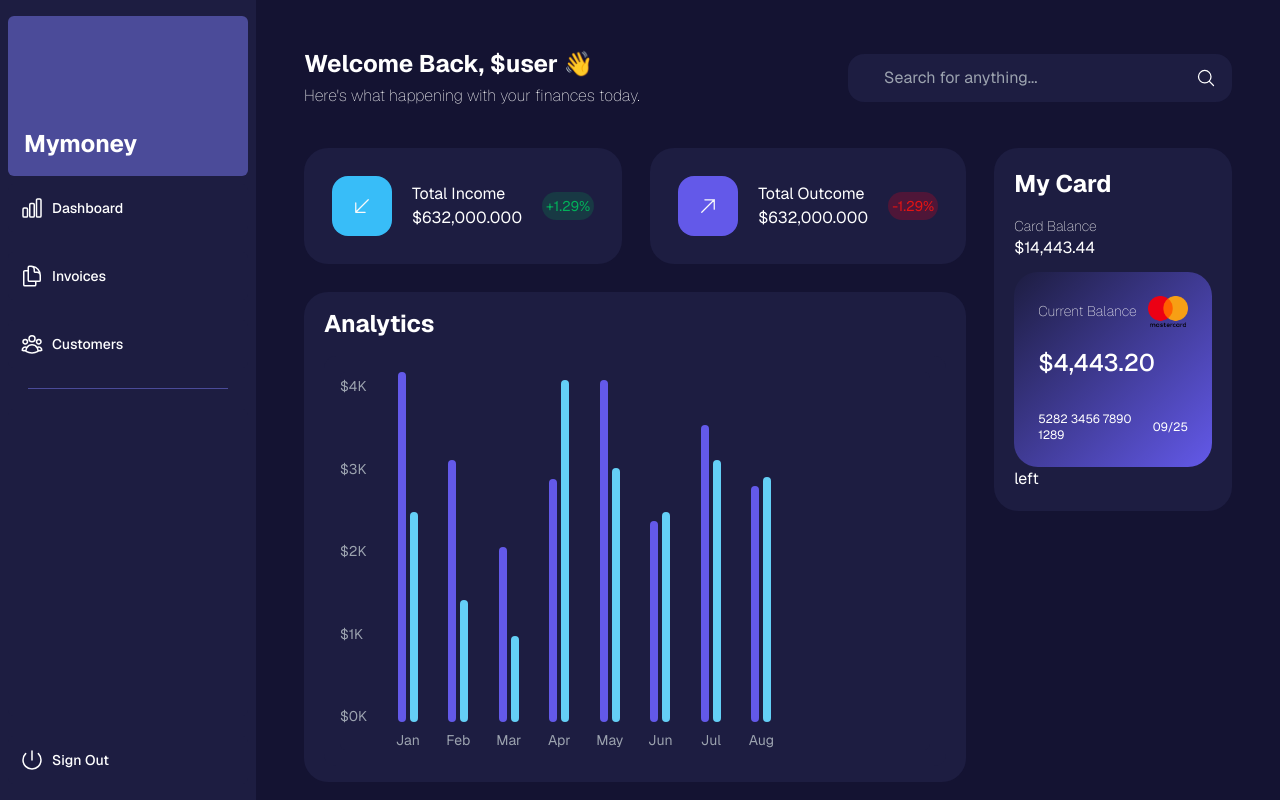
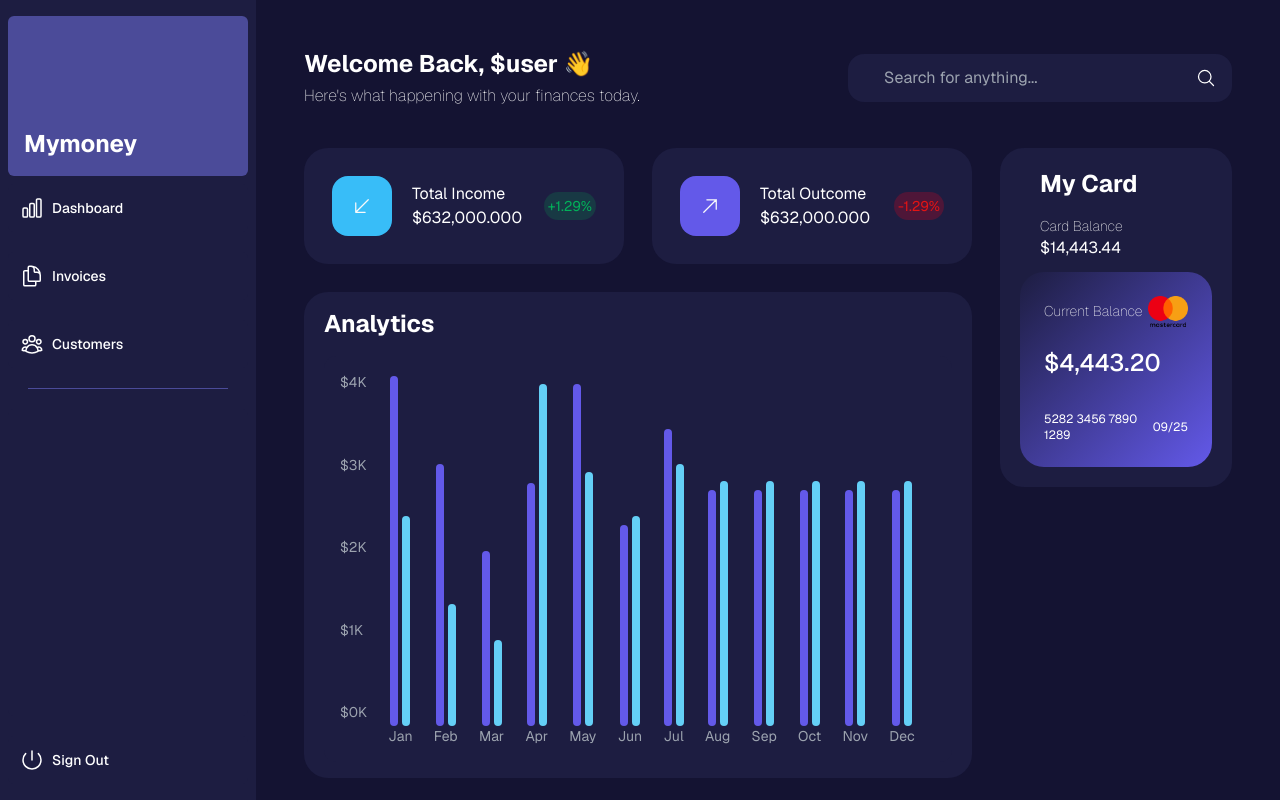
Before and after one commit to guusdias/mymoney, a Next.js app: page /dashboard in a window 1280 px wide. Built offline with nearby package versions, Linux system fonts and the light colour scheme.

Commit message:
fix: chart styles

```diff
--- a/app/dashboard/page.tsx
+++ b/app/dashboard/page.tsx
@@ -7,7 +7,7 @@ export default function Page() {
   return (
     <div className="flex flex-col gap-10">
       <Header />
-      <section className="flex flex-grow flex-row gap-7">
+      <section className="flex flex-grow flex-col gap-7 md:flex-row">
         <main className="flex flex-col flex-1 gap-7">
           <div className="card-container flex gap-7 flex-col md:flex-row">
             <Card type="income" amount={632000} percentageChange={1.29} />
@@ -17,7 +17,7 @@ export default function Page() {
             <AnalyticsChart />
           </div>
         </main>
-        <aside className="flex-0 w-4/12">
+        <aside className="flex-0 w-full md:w-3/12">
           <CreditContainer />
         </aside>
       </section>
--- a/app/ui/dashboard/card-carrousel.tsx
+++ b/app/ui/dashboard/card-carrousel.tsx
@@ -16,9 +16,5 @@ interface Component {
 // ];
 
 export default function CardCarrousel() {
-  return (
-    <div>
-      <button>left</button>
-    </div>
-  );
+  return <div>{/* <button>left</button> */}</div>;
 }
--- a/app/ui/dashboard/chart.tsx
+++ b/app/ui/dashboard/chart.tsx
@@ -11,13 +11,16 @@ const data = [
   { month: "Jun", income: 23000, outcome: 24000 },
   { month: "Jul", income: 34000, outcome: 30000 },
   { month: "Aug", income: 27000, outcome: 28000 },
+  { month: "Sep", income: 27000, outcome: 28000 },
+  { month: "Oct", income: 27000, outcome: 28000 },
+  { month: "Nov", income: 27000, outcome: 28000 },
+  { month: "Dec", income: 27000, outcome: 28000 },
 ];
 
 export default function AnalyticsChart() {
   const revenue = data;
 
   const chartHeight = 350;
-  // NOTE: Uncomment this code in Chapter 7
 
   const { yAxisLabels, topLabel } = generateYAxis(revenue);
 
@@ -28,10 +31,8 @@ export default function AnalyticsChart() {
   return (
     <div className="w-full md:col-span-4">
       <h2 className={`font-bold mb-4 text-xl md:text-2xl`}>Analytics</h2>
-      {/* NOTE: Uncomment this code in Chapter 7 */}
-
       <div className="rounded-xl bg-darkPurple p-4">
-        <div className="sm:grid-cols-13 mt-0 grid grid-cols-12 items-end gap-2 rounded-md bg-darkPurple p-0 md:gap-4">
+        <div className="flex overflow-x-auto">
           <div
             className="mb-6 hidden flex-col justify-between text-sm text-gray-400 sm:flex"
             style={{ height: `${chartHeight}px` }}
@@ -41,10 +42,11 @@ export default function AnalyticsChart() {
             ))}
           </div>
 
+          <div className="flex items-end justify-evenly w-full">
             {revenue.map((month) => (
               <div
                 key={month.month}
-              className="flex flex-col items-center  gap-2"
+                className="flex flex-col items-center gap-0"
               >
                 <div className="flex flex-row items-end gap-1">
                   <div
@@ -68,5 +70,6 @@ export default function AnalyticsChart() {
           </div>
         </div>
       </div>
+    </div>
   );
 }
--- a/app/ui/dashboard/credit-card.tsx
+++ b/app/ui/dashboard/credit-card.tsx
@@ -2,7 +2,7 @@ import Image from "next/image";
 
 export default function CreditCard() {
   return (
-    <main className="bg-gradient-to-br from-darkPurple to-lighterPurple p-6 rounded-3xl max-w-xs text-white flex flex-col gap-4">
+    <main className="bg-gradient-to-br from-darkPurple to-lighterPurple p-6 rounded-3xl max-w-xs text-white flex flex-col gap-4 w-full">
       <div className="flex justify-between items-center">
         <p className="text-sm font-thin">Current Balance</p>
         <Image alt="card brand" src="/master-card.png" width={40} height={40} />
--- a/app/ui/dashboard/credit-container.tsx
+++ b/app/ui/dashboard/credit-container.tsx
@@ -4,10 +4,12 @@ import CardCarrousel from "@/app/ui/dashboard/card-carrousel";
 export default function CreditContainer() {
   return (
     <div className="bg-darkPurple px-5 py-5 rounded-3xl flex flex-col justify-center">
-      <h1 className="font-bold text-2xl mb-4">My Card</h1>
-      <p className="text-sm font-thin">Card Balance</p>
-      <p className="mb-3">${"14,443.44"}</p>
-      <div className="flex flex-col h-full">
+      <div className="px-5">
+        <h1 className="font-bold text-2xl mb-4">My Card</h1>
+        <p className="text-sm font-thin">Card Balance</p>
+        <p className="mb-3">${"14,443.44"}</p>
+      </div>
+      <div className="flex flex-col h-full w-full items-center">
         <CreditCard />
         <CardCarrousel />
       </div>
```
Lines whose indentation alone changed are shown as unchanged.
